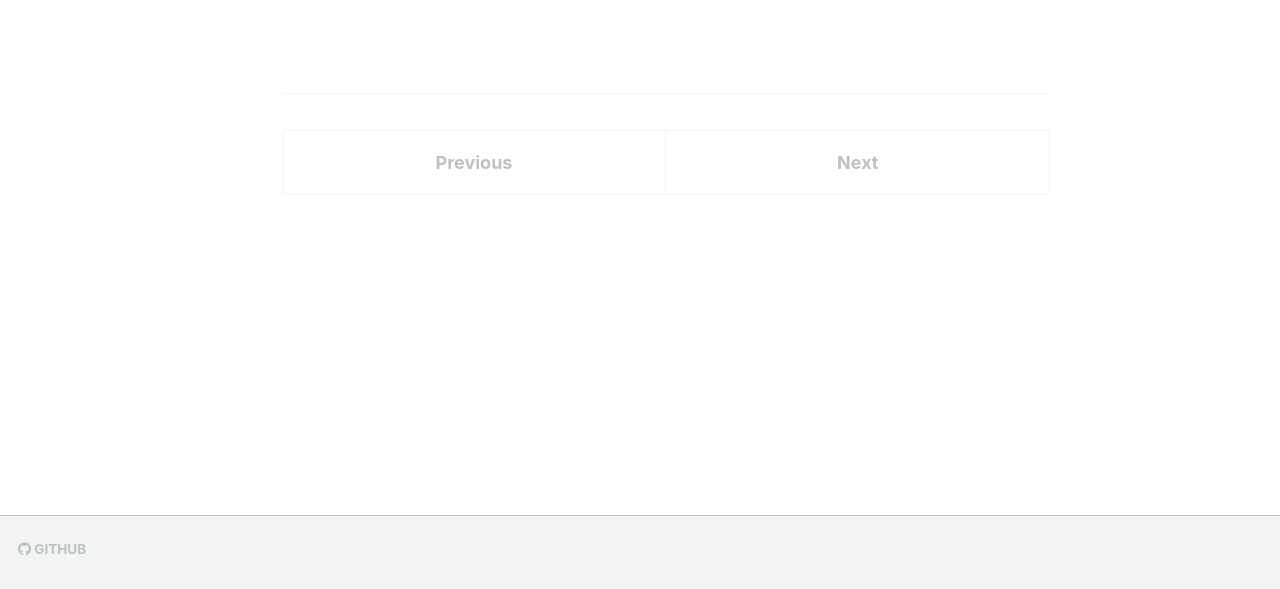
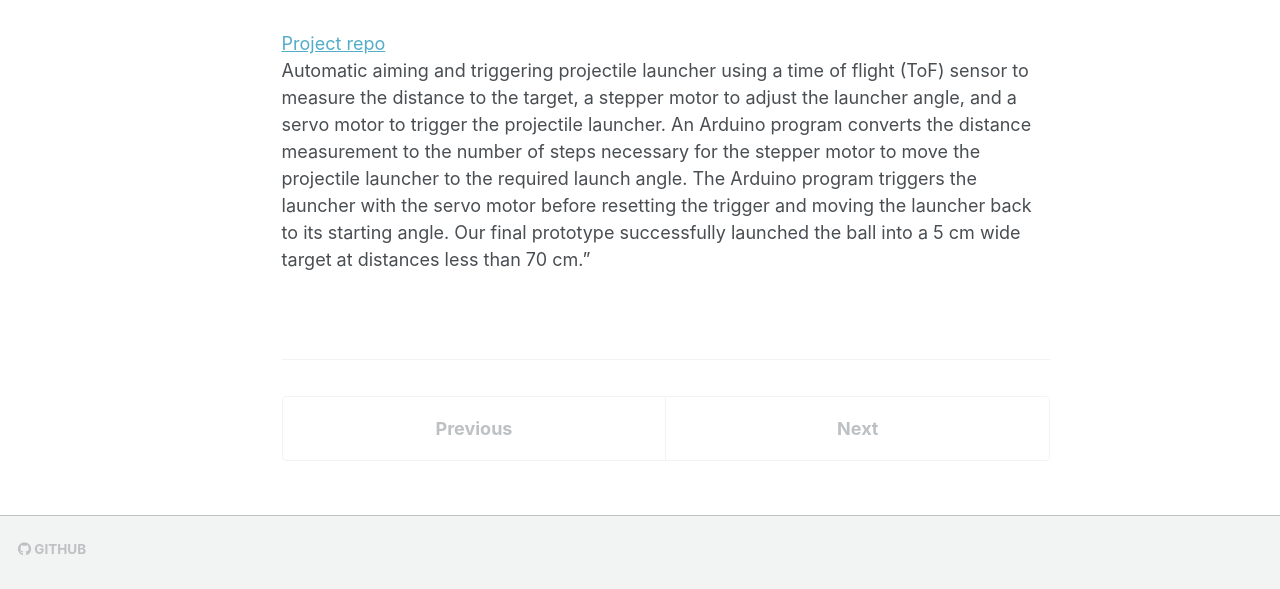
Before and after one commit to sarah-sev/sarah-sev.github.io, a Jekyll site: the page built from _projects/projects-2.md, in a window 1280 px wide and 1212 px high. Shown: the part 623-1212 px from the top of the window. Built offline with Jekyll 4.4.1, drawn with Linux system fonts in a browser that asks for light colours; a script bundle is joined from its source files by our own code; library files that are not in the unit come from our copies.

Commit message:
add projects

```diff
--- a/_projects/projects-2.md
+++ b/_projects/projects-2.md
@@ -1,15 +1,14 @@
 ---
 title: "Automatic Projectile Launcher w/ ToF"
 permalink: /projects/launcher/
-excerpt: "Automatic aiming and triggering
-projectile launcher using a time of flight (ToF) sensor to measure the distance to the target,
-a stepper motor to adjust the launcher angle, and a servo motor to trigger the projectile launcher.
-An Arduino program converts the distance measurement to the number of steps necessary for the
-stepper motor to move the projectile launcher to the required launch angle. The Arduino program
-triggers the launcher with the servo motor before resetting the trigger and moving the launcher back to its starting angle. Our final prototype successfully launched the ball into a 5 cm wide target at distances less than 70 cm."
+excerpt: "Final project for Physics 331 Advanced Laboratory I."
 collection: projects
 ---
 
 <br/><video width="750" height="400" controls loop="" muted="" autoplay="">
     <source src="/files/projectdemo.mp4" />
 </video>
+
+[Project repo](https://github.com/sarah-sev/automatic-launcher-with-ToF)
+<br/>
+Automatic aiming and triggering projectile launcher using a time of flight (ToF) sensor to measure the distance to the target, a stepper motor to adjust the launcher angle, and a servo motor to trigger the projectile launcher. An Arduino program converts the distance measurement to the number of steps necessary for the stepper motor to move the projectile launcher to the required launch angle. The Arduino program triggers the launcher with the servo motor before resetting the trigger and moving the launcher back to its starting angle. Our final prototype successfully launched the ball into a 5 cm wide target at distances less than 70 cm."
```
Also changed, not shown: _pages/about.md (+3 -3 lines), _pages/cv.md (+2 -0 lines), _projects/projects-1.md (+1 -1 lines), _projects/projects-3.md (added, +11 -0 lines), _projects/projects-4.md (added, +9 -0 lines), 2 other files.
